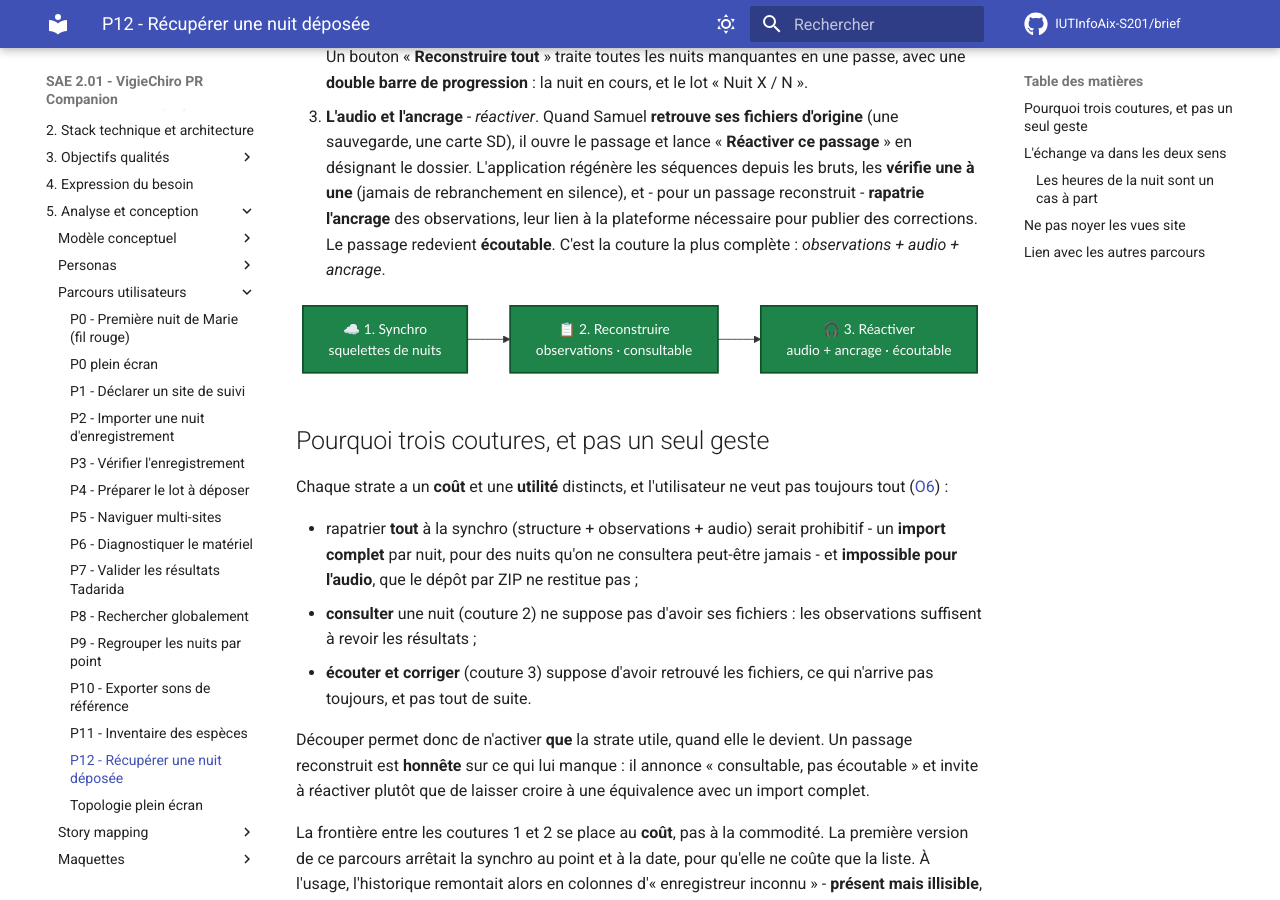
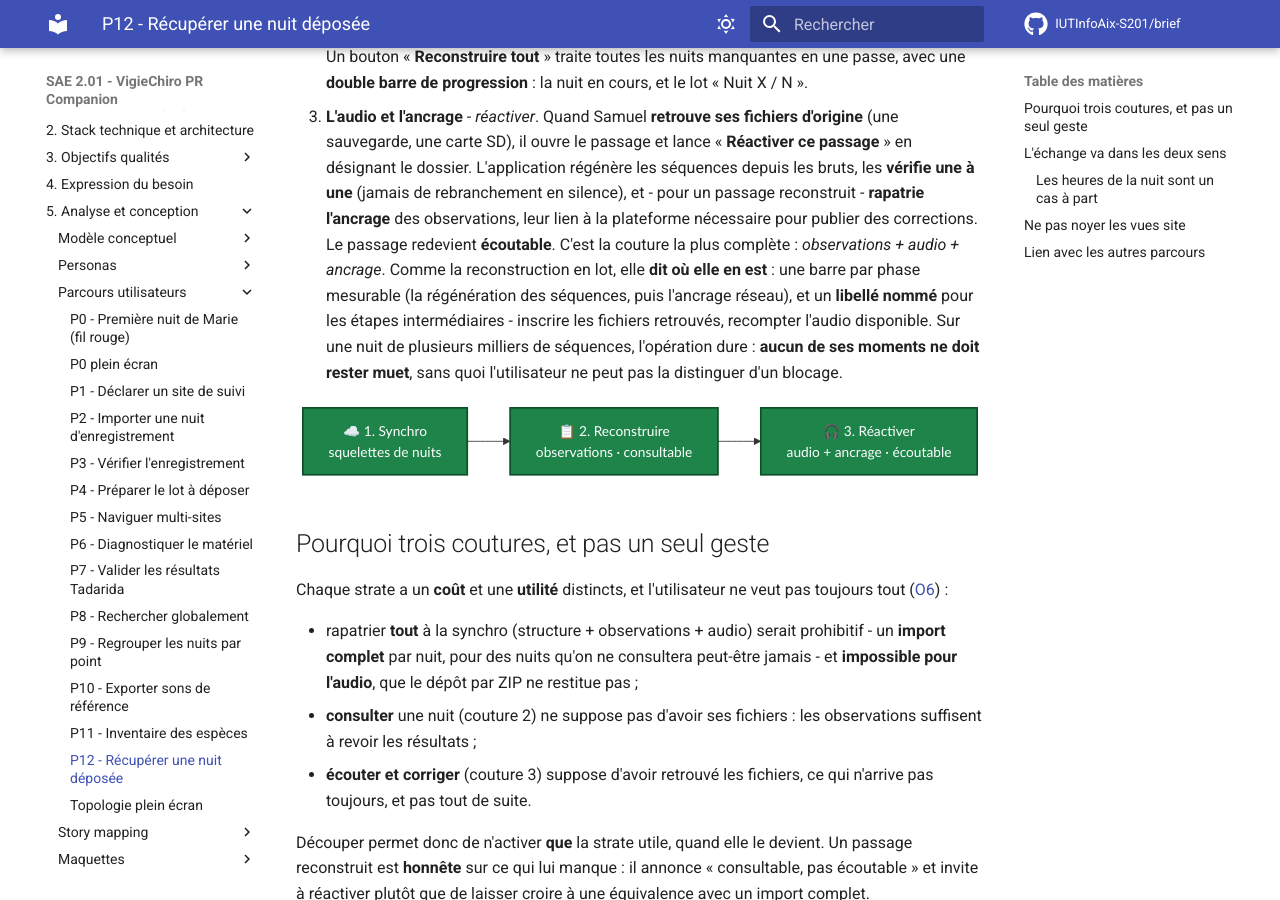
Before and after one commit to IUTInfoAix-S201/brief, an MkDocs documentation site: the page built from docs/Analyse et conception/Parcours utilisateurs/P12 - Récupérer une nuit déposée sur VigieChiro.md, in a window 1280 px wide and 900 px high, scrolled down 735 px. Built offline with MkDocs 1.6.1 and Material for MkDocs 9.7.7, drawn with Linux system fonts in a browser that asks for light colours; comment, search, counter and statistics services are not loaded.

Commit message:
docs(P12) : la réactivation dit où elle en est, et aucun de ses moments ne reste muet (#46)

````diff
--- a/docs/Analyse et conception/Parcours utilisateurs/P12 - Récupérer une nuit déposée sur VigieChiro.md
+++ b/docs/Analyse et conception/Parcours utilisateurs/P12 - Récupérer une nuit déposée sur VigieChiro.md
@@ -10,7 +10,7 @@ Récupérer une nuit se décompose en **trois coutures** naturelles, activées d
 
 1. **La structure et l'identité** - *se connecter et synchroniser « mes sites »*. À la connexion, la synchronisation rapatrie non seulement les sites et leurs points, mais aussi l'**historique des nuits** de la plateforme, sous forme de **squelettes** : un passage archivé, sans séquences ni audio, mais **identifié** - point d'écoute, date, numéro de passage, et aussi l'**enregistreur**, la **météo** et le **micro**. Les nuits manquantes cessent d'être invisibles - elles apparaissent dans les listes de passages, marquées comme archivées, et **lisibles**.
 2. **Les observations** - *reconstruire une nuit, ou toutes en lot*. Depuis la vue multi-sites (menu ☰ « Reconstruire un passage manquant »), Samuel choisit une nuit squelette et la **reconstruit** : l'application rapatrie ses **observations** depuis Vigie-Chiro. Le passage devient **consultable** (les résultats Tadarida sont là), mais **sans audio** - la plateforme ne restitue pas les fichiers. Un bouton « **Reconstruire tout** » traite toutes les nuits manquantes en une passe, avec une **double barre de progression** : la nuit en cours, et le lot « Nuit X / N ».
-3. **L'audio et l'ancrage** - *réactiver*. Quand Samuel **retrouve ses fichiers d'origine** (une sauvegarde, une carte SD), il ouvre le passage et lance « **Réactiver ce passage** » en désignant le dossier. L'application régénère les séquences depuis les bruts, les **vérifie une à une** (jamais de rebranchement en silence), et - pour un passage reconstruit - **rapatrie l'ancrage** des observations, leur lien à la plateforme nécessaire pour publier des corrections. Le passage redevient **écoutable**. C'est la couture la plus complète : *observations + audio + ancrage*.
+3. **L'audio et l'ancrage** - *réactiver*. Quand Samuel **retrouve ses fichiers d'origine** (une sauvegarde, une carte SD), il ouvre le passage et lance « **Réactiver ce passage** » en désignant le dossier. L'application régénère les séquences depuis les bruts, les **vérifie une à une** (jamais de rebranchement en silence), et - pour un passage reconstruit - **rapatrie l'ancrage** des observations, leur lien à la plateforme nécessaire pour publier des corrections. Le passage redevient **écoutable**. C'est la couture la plus complète : *observations + audio + ancrage*. Comme la reconstruction en lot, elle **dit où elle en est** : une barre par phase mesurable (la régénération des séquences, puis l'ancrage réseau), et un **libellé nommé** pour les étapes intermédiaires - inscrire les fichiers retrouvés, recompter l'audio disponible. Sur une nuit de plusieurs milliers de séquences, l'opération dure : **aucun de ses moments ne doit rester muet**, sans quoi l'utilisateur ne peut pas la distinguer d'un blocage.
 
 ```mermaid
 %%{init: {"flowchart": {"defaultRenderer": "elk"}, "themeCSS": ".nodeLabel, .nodeLabel p, .nodeLabel span { color: #fff !important; fill: #fff !important; }"}}%%
````
